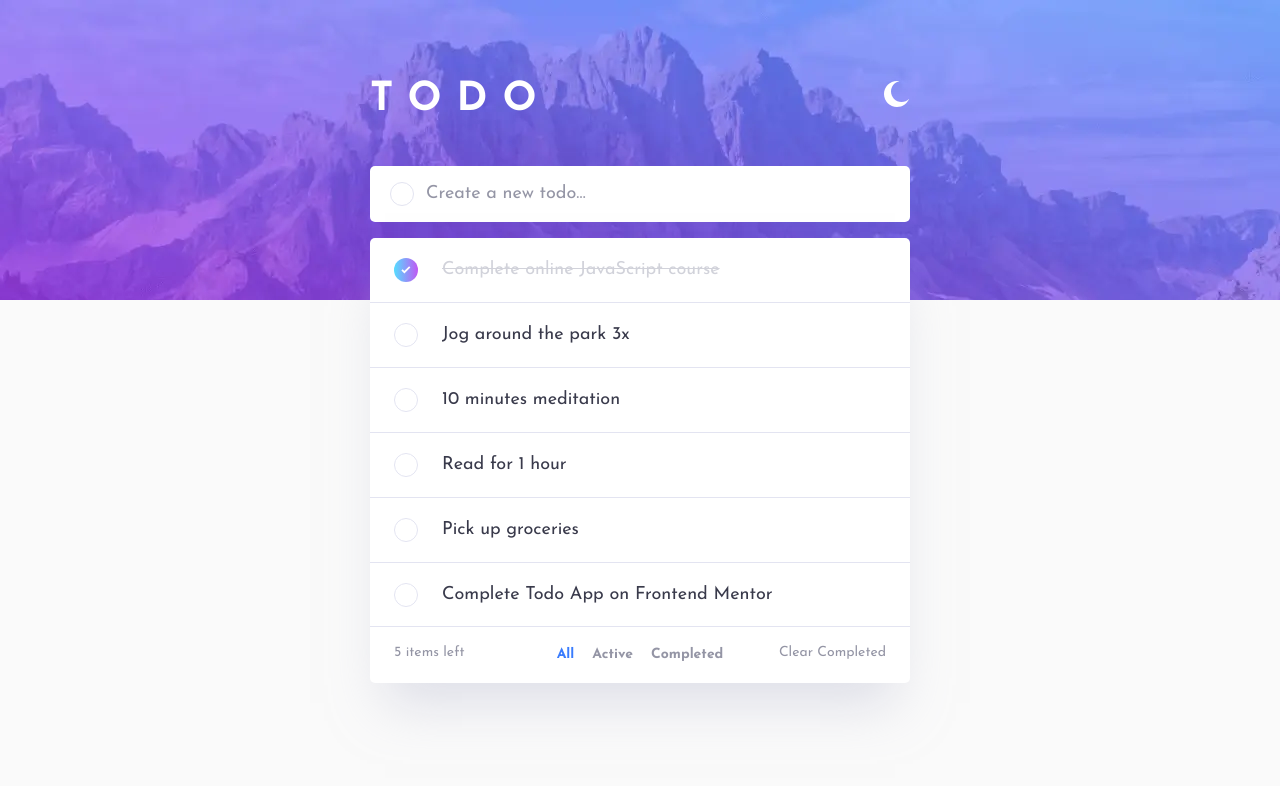
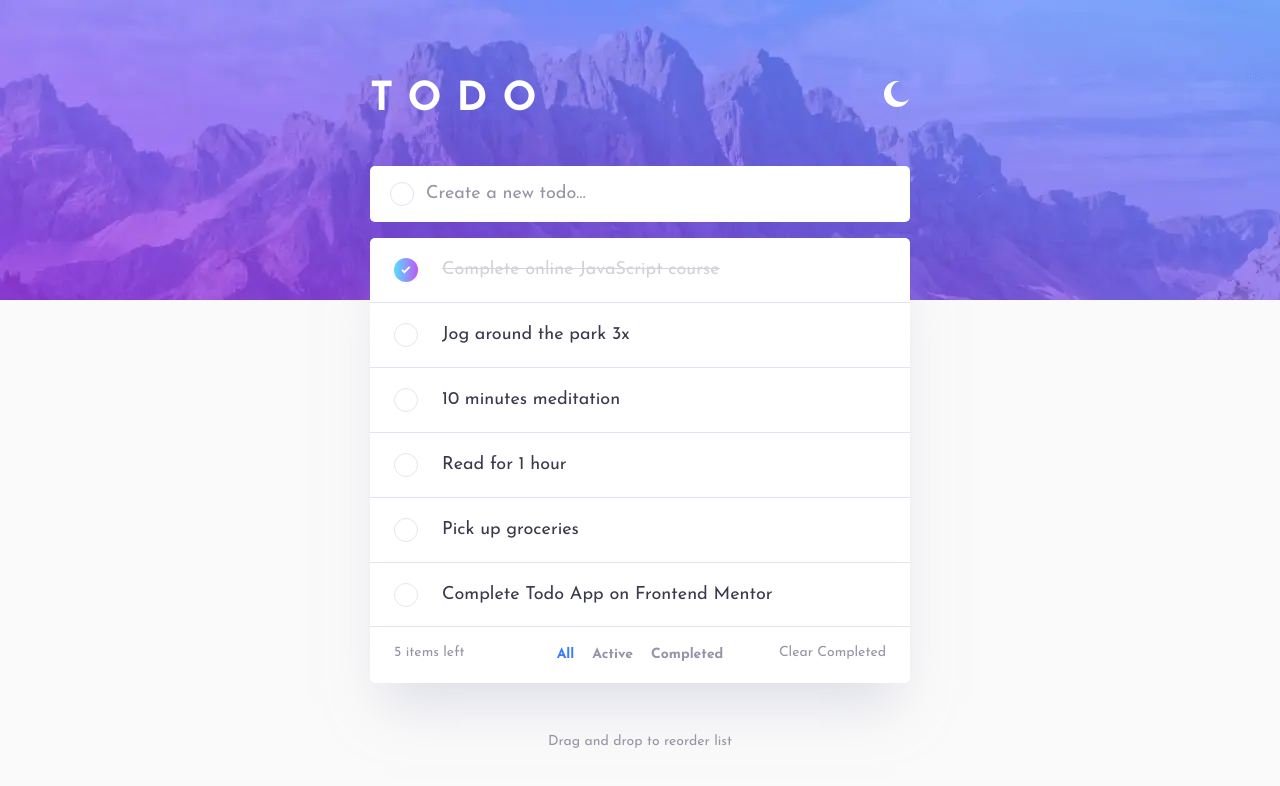
Before and after one commit to toastycoder0/todo-app-project, a React (Vite) app: page / in a window 1280 px wide. Shown: the top 786 px of the page. Built offline with nearby package versions, Linux system fonts and the light colour scheme.

Commit message:
feat: added footer component

```diff
--- a/src/App.tsx
+++ b/src/App.tsx
@@ -3,6 +3,7 @@ import { ThemeProvider } from './components/ThemeProvider'
 import { Header } from './components/Header'
 import { ItemsList } from './components/ItemsList'
 import { ItemElement } from './components/ItemElement'
+import { Footer } from './components/Footer'
 import { getItemsStore } from './itemsStore'
 import { VIEWS, VIEWS_LIST } from './constants'
 
@@ -28,6 +29,7 @@ const App = () => {
             <ItemElement {...item} onDelete={onDeleteItem} onCheck={onCheckItem} />
           ))}
         </ItemsList>
+        <Footer />
       </div>
     </ThemeProvider>
   )
--- /dev/null
+++ b/src/components/Footer.tsx
@@ -0,0 +1,9 @@
+export const Footer = () => {
+  return (
+    <footer className='mt-10 md:mt-[3.063rem]'>
+      <p className='text-center text-sm text-gray dark:text-[#5B5E7E]'>
+        Drag and drop to reorder list
+      </p>
+    </footer>
+  )
+}
```
